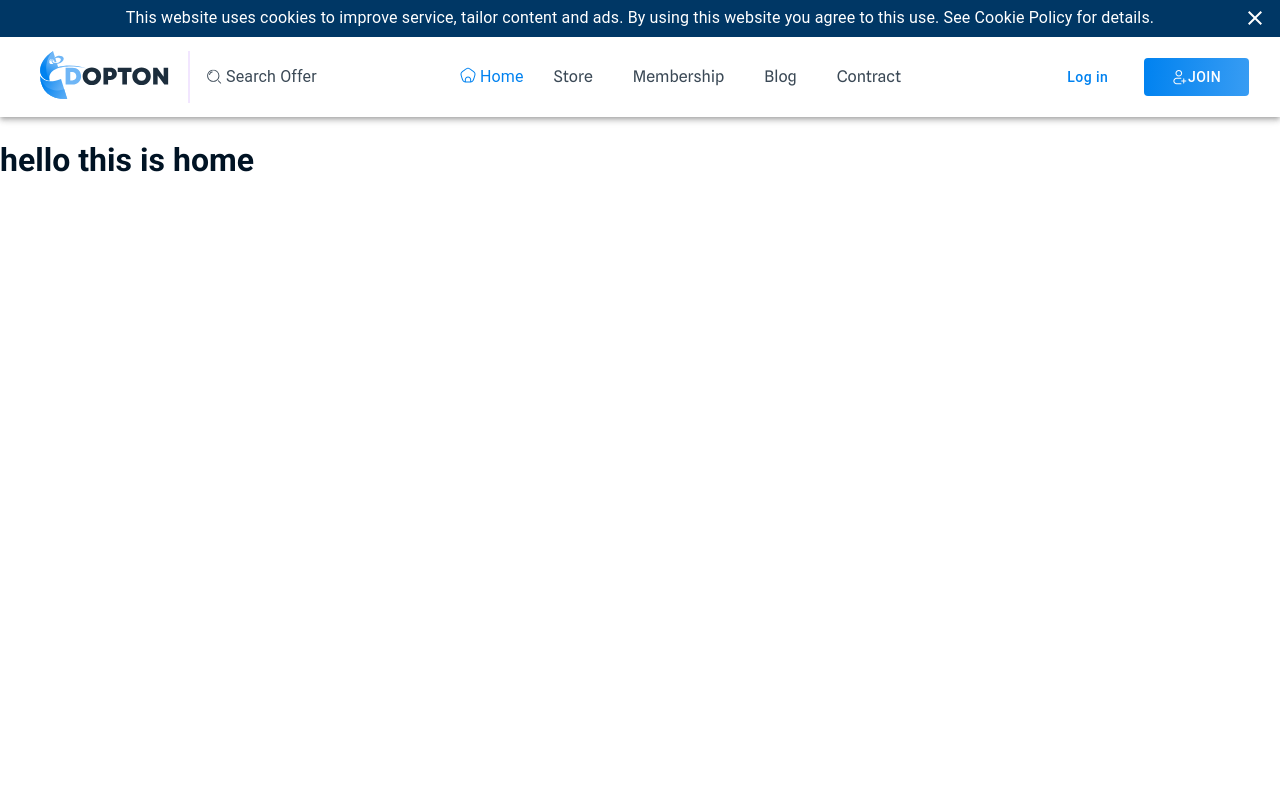
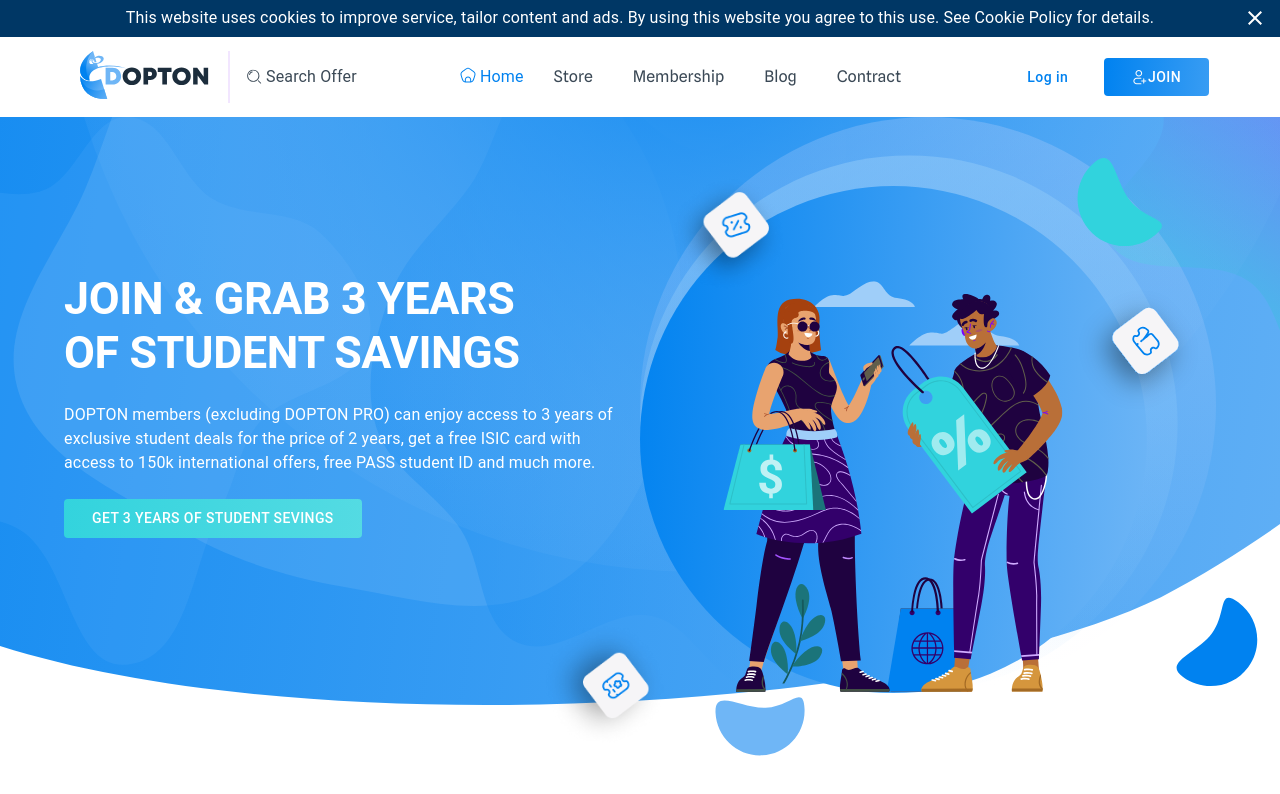
Before and after one commit to rahmanhamim/dopton-nextjs, a Next.js app: page / in a window 1280 px wide. Shown: the top 794 px of the page. Built offline with nearby package versions, Linux system fonts and the light colour scheme.

Commit message:
hero section

```diff
--- /dev/null
+++ b/src/components/home/HeroSection.tsx
@@ -0,0 +1,199 @@
+import { Box, Container, Grid, Typography } from "@mui/material";
+import ButtonSecondary from "components/shared/ButtonSecondary";
+import Image from "next/image";
+import React from "react";
+
+const HeroSection = () => {
+  return (
+    <Box
+      sx={{
+        background: 'url("/assets/imgs/main-bg-svg.svg")',
+        minHeight: { lg: "640px" },
+        backgroundSize: "cover",
+        backgroundPosition: "bottom",
+        backgroundRepeat: "no-repeat",
+        maxWidth: "100%",
+        display: { xs: "flex", lg: "block" },
+        alignItems: "center",
+      }}
+    >
+      <Container sx={{ py: { xs: 4, lg: 0 } }}>
+        <Grid
+          container
+          spacing={0}
+          sx={{
+            display: "flex",
+            alignItems: "center",
+            justifyContent: "center",
+            p: { md: 2, lg: 0 },
+          }}
+        >
+          <Grid item xs={12} lg={6}>
+            <Typography
+              variant="h2"
+              sx={{
+                color: "secondary.light",
+                fontWeight: "bold",
+                fontSize: { xs: "1.6rem", md: "2.5rem", lg: "2.8rem" },
+              }}
+            >
+              JOIN &#38; GRAB 3 YEARS <br /> OF STUDENT SAVINGS
+            </Typography>
+            <Typography
+              sx={{
+                color: "secondary.light",
+                my: 3,
+                pr: "12px",
+                maxWidth: "600px",
+              }}
+            >
+              DOPTON members (excluding DOPTON PRO) can enjoy access to 3 years
+              of exclusive student deals for the price of 2 years, get a free
+              ISIC card with access to 150k international offers, free PASS
+              student ID and much more.
+            </Typography>
+            <ButtonSecondary text="Get 3 Years of Student Sevings" />
+          </Grid>
+          <Grid item xs={12} lg={6} sx={{ my: { xs: 3, lg: 0 } }}>
+            <Box
+              sx={{
+                maxWidth: {
+                  xs: "300px",
+                  sm: "500px",
+                  md: "600px",
+                  lg: "100%",
+                  margin: "0px auto",
+                  position: "relative",
+                },
+              }}
+            >
+              {/* tags start */}
+              <Box
+                sx={{
+                  width: { xs: "80px", sm: "120px" },
+                  position: "absolute",
+                  top: "10%",
+                  left: "5%",
+                  zIndex: 10,
+                }}
+              >
+                <Image
+                  src="/assets/imgs/icons/tags-1.png"
+                  width="100%"
+                  height="100%"
+                  layout="responsive"
+                  objectFit="contain"
+                  alt="tag1svg"
+                />
+              </Box>
+              <Box
+                sx={{
+                  width: { xs: "80px", sm: "130px" },
+                  position: "absolute",
+                  left: { xs: "-50px", sm: "-100px" },
+                  bottom: "-10%",
+                  zIndex: 10,
+                }}
+              >
+                <Image
+                  src="/assets/imgs/icons/tags-2.png"
+                  width="100%"
+                  height="100%"
+                  layout="responsive"
+                  objectFit="contain"
+                  alt="tag1svg"
+                />
+              </Box>
+
+              <Box
+                sx={{
+                  width: { xs: "80px", sm: "120px" },
+                  position: "absolute",
+                  top: "30%",
+                  right: "3%",
+                  zIndex: 10,
+                }}
+              >
+                <Image
+                  src="/assets/imgs/icons/hero-tags2.svg"
+                  width="100%"
+                  height="100%"
+                  layout="responsive"
+                  objectFit="contain"
+                  alt="tag1svg"
+                />
+              </Box>
+              {/* tags end */}
+              {/* hero ellipse */}
+              <Box
+                sx={{
+                  width: { xs: "50px", sm: "90px" },
+                  position: "absolute",
+                  right: { xs: "-4%", md: "-8%" },
+                  bottom: "1%",
+                  zIndex: 10,
+                }}
+              >
+                <Image
+                  src="/assets/imgs/Ellipse-2.svg"
+                  width="100%"
+                  height="100%"
+                  layout="responsive"
+                  objectFit="contain"
+                  alt="tag1svg"
+                />
+              </Box>
+              <Box
+                sx={{
+                  width: { xs: "50px", sm: "90px" },
+                  position: "absolute",
+                  top: "98%",
+                  left: "13%",
+                  zIndex: 10,
+                }}
+              >
+                <Image
+                  src="/assets/imgs/Ellipse-3.svg"
+                  width="100%"
+                  height="100%"
+                  layout="responsive"
+                  objectFit="contain"
+                  alt="tag1svg"
+                />
+              </Box>
+              <Box
+                sx={{
+                  width: { xs: "50px", sm: "90px" },
+                  position: "absolute",
+                  top: "7%",
+                  right: "9%",
+                  zIndex: 10,
+                }}
+              >
+                <Image
+                  src="/assets/imgs/Ellipse-4.svg"
+                  width="100%"
+                  height="100%"
+                  layout="responsive"
+                  objectFit="contain"
+                  alt="tag1svg"
+                />
+              </Box>
+              {/* hero ellipse end */}
+              <Image
+                src="/assets/imgs/hero-people-2.svg"
+                width="100%"
+                height="100%"
+                layout="responsive"
+                objectFit="contain"
+                alt="hero-people"
+              />
+            </Box>
+          </Grid>
+        </Grid>
+      </Container>
+    </Box>
+  );
+};
+
+export default HeroSection;
--- a/src/components/home/HomePage.tsx
+++ b/src/components/home/HomePage.tsx
@@ -1,7 +1,12 @@
 import React from "react";
+import HeroSection from "./HeroSection";
 
 const HomePage = () => {
-  return <h1>hello this is home</h1>;
+  return (
+    <>
+      <HeroSection />
+    </>
+  );
 };
 
 export default HomePage;
--- /dev/null
+++ b/src/components/shared/ButtonSecondary.tsx
@@ -0,0 +1,30 @@
+import { Button } from "@mui/material";
+import React from "react";
+
+interface Props {
+  text: string;
+}
+
+const ButtonSecondary = ({ text }: Props) => {
+  return (
+    <Button
+      variant="contained"
+      sx={{
+        padding: "0.5em 2em",
+        border: "none",
+        boxShadow: "none",
+        backgroundImage:
+          "linear-gradient(95.19deg, #31d3dd -2.45%, #75e2e8 100%)",
+        transition: "0.3s",
+        backgroundSize: "200% auto",
+        "&:hover": {
+          backgroundPosition: "right center",
+        },
+      }}
+    >
+      {text}
+    </Button>
+  );
+};
+
+export default ButtonSecondary;
--- a/src/components/shared/NavigationBar.tsx
+++ b/src/components/shared/NavigationBar.tsx
@@ -24,7 +24,7 @@
         position="static"
         sx={{ bgcolor: "#fff", color: "primary.dark", py: 1 }}
       >
-        <Container maxWidth="xl">
+        <Container>
           <Toolbar sx={{ display: "flex", p: "0 !important" }}>
             <Box flexGrow="1" sx={{ display: "flex", alignItems: "center" }}>
               <Box
```
